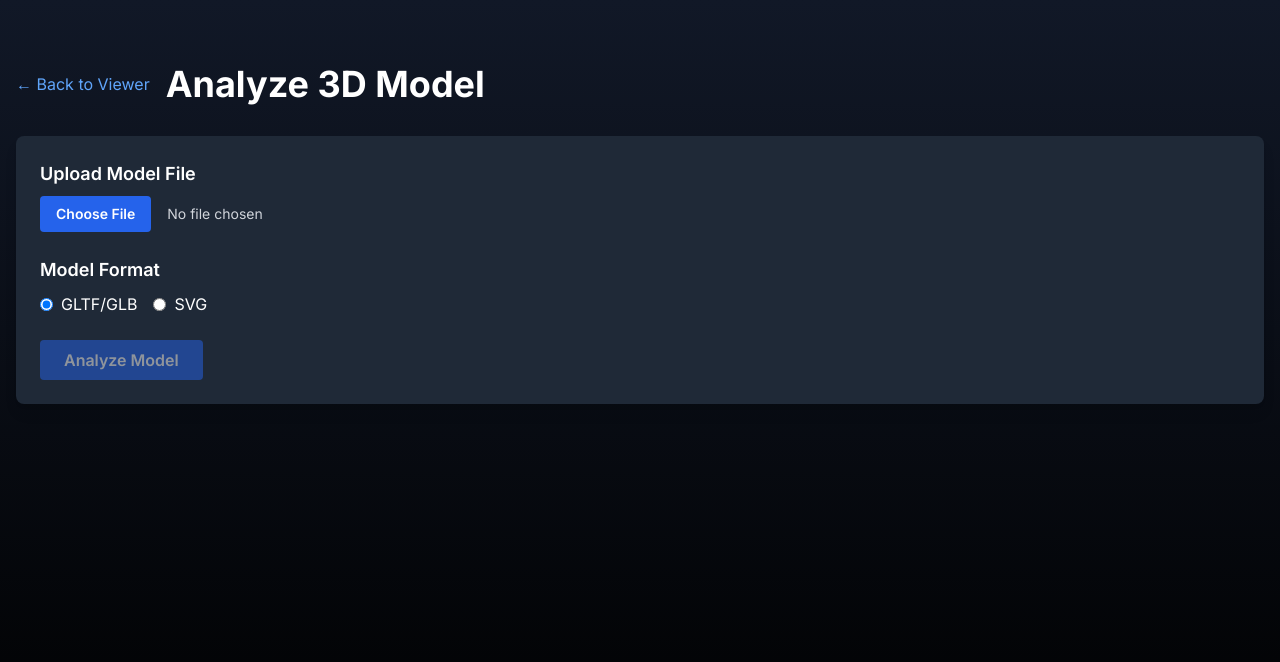
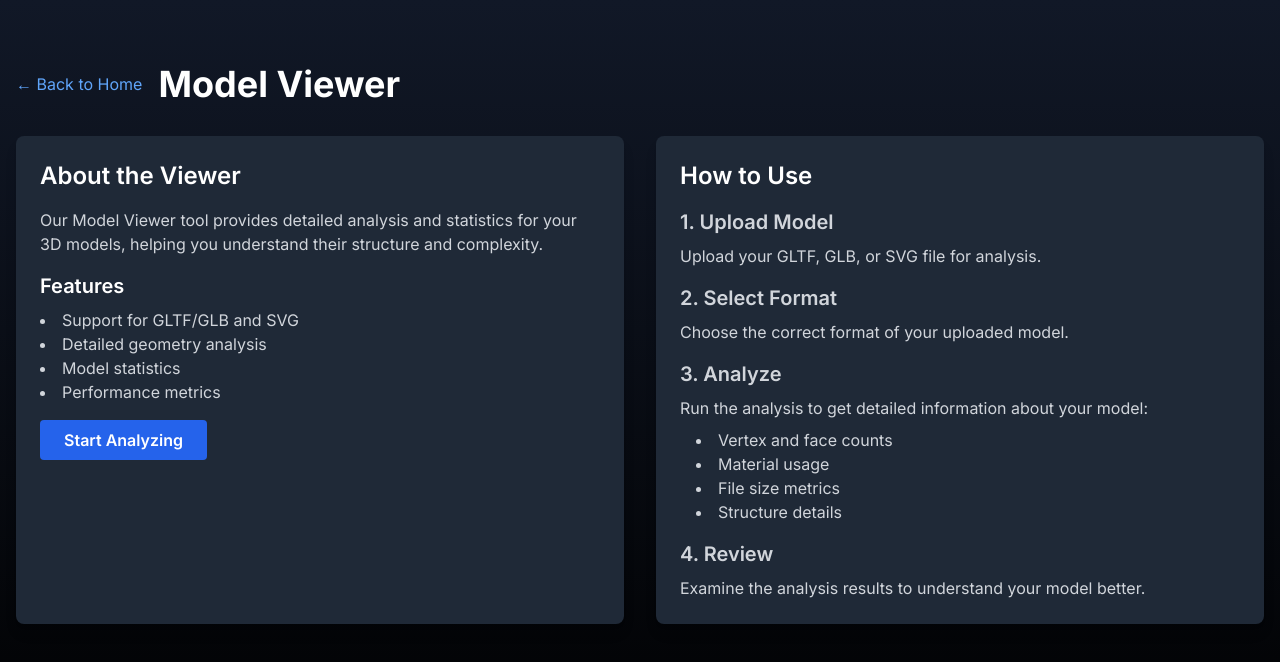
Before and after one commit to wenakita/mcp-project, a Next.js app: page /viewer/use in a window 1280 px wide. Shown: the top 662 px of the page. Built offline with nearby package versions, Linux system fonts and the light colour scheme.

Commit message:
feat: Add landing pages and organize tool interfaces

```diff
--- a/src/app/converter/use/page.tsx
+++ b/src/app/converter/use/page.tsx
@@ -1,110 +1,66 @@
 'use client'
 
-import React, { useState } from 'react'
+import React from 'react'
 import Link from 'next/link'
-import { callModelConverterTool } from '@/lib/mcp'
 
-export default function ConverterToolPage() {
-  const [svgContent, setSvgContent] = useState('')
-  const [scale, setScale] = useState(1)
-  const [result, setResult] = useState('')
-  const [isLoading, setIsLoading] = useState(false)
-
-  const handleFileChange = async (e: React.ChangeEvent<HTMLInputElement>) => {
-    const file = e.target.files?.[0]
-    if (file) {
-      const reader = new FileReader()
-      reader.onload = (e) => {
-        setSvgContent(e.target?.result as string)
-      }
-      reader.readAsText(file)
-    }
-  }
-
-  const handleConvert = async () => {
-    if (!svgContent) return
-
-    setIsLoading(true)
-    try {
-      const response = await callModelConverterTool('svg_to_gltf', {
-        svg_content: svgContent,
-        scale: scale
-      })
-      if (response.success && response.data) {
-        setResult(JSON.stringify(response.data, null, 2))
-      } else {
-        throw new Error(response.error || 'Conversion failed')
-      }
-    } catch (error) {
-      console.error('Conversion error:', error)
-      setResult('Error during conversion')
-    }
-    setIsLoading(false)
-  }
-
+export default function ConverterLandingPage() {
   return (
     <main className="min-h-screen bg-gradient-to-b from-gray-900 to-black text-white">
       <div className="container mx-auto px-4 py-16">
         <div className="mb-8 flex items-center">
           <Link
-            href="/converter"
+            href="/"
             className="mr-4 text-blue-400 hover:text-blue-300"
           >
-            ← Back to Converter
+            ← Back to Home
           </Link>
-          <h1 className="text-4xl font-bold">Convert SVG to GLTF</h1>
+          <h1 className="text-4xl font-bold">Model Converter</h1>
         </div>
 
-        <div className="bg-gray-800 rounded-lg p-6 shadow-lg">
-          <div className="mb-6">
-            <label className="block text-lg font-semibold mb-2">
-              Upload SVG File
-            </label>
-            <input
-              type="file"
-              accept=".svg"
-              onChange={handleFileChange}
-              className="block w-full text-sm text-gray-300
-                file:mr-4 file:py-2 file:px-4
-                file:rounded file:border-0
-                file:text-sm file:font-semibold
-                file:bg-blue-600 file:text-white
-                hover:file:bg-blue-700
-                cursor-pointer"
-            />
+        <div className="grid gap-8 md:grid-cols-2">
+          {/* Info Section */}
+          <div className="bg-gray-800 rounded-lg p-6 shadow-lg">
+            <h2 className="text-2xl font-semibold mb-4">About the Converter</h2>
+            <p className="text-gray-300 mb-4">
+              Our Model Converter tool allows you to convert SVG files into GLTF format, making it easy to use your vector graphics in 3D applications.
+            </p>
+            <h3 className="text-xl font-semibold mb-2">Features</h3>
+            <ul className="list-disc list-inside text-gray-300 mb-4">
+              <li>SVG to GLTF conversion</li>
+              <li>Adjustable scale factor</li>
+              <li>Preserves vector quality</li>
+              <li>Fast processing</li>
+            </ul>
+            <Link
+              href="/converter/use"
+              className="inline-block bg-blue-600 hover:bg-blue-700 text-white px-6 py-2 rounded font-semibold"
+            >
+              Start Converting
+            </Link>
           </div>
 
-          <div className="mb-6">
-            <label className="block text-lg font-semibold mb-2">
-              Scale Factor
-            </label>
-            <input
-              type="number"
-              value={scale}
-              onChange={(e) => setScale(Number(e.target.value))}
-              min="0.1"
-              step="0.1"
-              className="bg-gray-700 text-white rounded px-3 py-2 w-32"
-            />
+          {/* Usage Guide */}
+          <div className="bg-gray-800 rounded-lg p-6 shadow-lg">
+            <h2 className="text-2xl font-semibold mb-4">How to Use</h2>
+            <div className="space-y-4 text-gray-300">
+              <div>
+                <h3 className="text-xl font-semibold mb-2">1. Prepare Your File</h3>
+                <p>Ensure your SVG file is properly formatted and contains the elements you want to convert.</p>
+              </div>
+              <div>
+                <h3 className="text-xl font-semibold mb-2">2. Upload</h3>
+                <p>Upload your SVG file using our simple interface.</p>
+              </div>
+              <div>
+                <h3 className="text-xl font-semibold mb-2">3. Adjust Settings</h3>
+                <p>Set the scale factor to control the size of your output model.</p>
+              </div>
+              <div>
+                <h3 className="text-xl font-semibold mb-2">4. Convert</h3>
+                <p>Click convert and download your new GLTF file.</p>
+              </div>
+            </div>
           </div>
-
-          <button
-            onClick={handleConvert}
-            disabled={!svgContent || isLoading}
-            className={`bg-blue-600 text-white px-6 py-2 rounded font-semibold
-              ${(!svgContent || isLoading) ? 'opacity-50 cursor-not-allowed' : 'hover:bg-blue-700'}`}
-          >
-            {isLoading ? 'Converting...' : 'Convert to GLTF'}
-          </button>
-
-          {result && (
-            <div className="mt-6">
-              <h3 className="text-xl font-semibold mb-2">Result:</h3>
-              <pre className="bg-gray-900 p-4 rounded overflow-x-auto">
-                {result}
-              </pre>
-            </div>
-          )}
         </div>
       </div>
     </main>
--- a/src/app/optimizer/page.tsx
+++ b/src/app/optimizer/page.tsx
@@ -44,24 +44,24 @@ export default function OptimizerLandingPage() {
             <h2 className="text-2xl font-semibold mb-4">How to Use</h2>
             <div className="space-y-4 text-gray-300">
               <div>
-                <h3 className="text-xl font-semibold mb-2">1. Prepare Your Model</h3>
-                <p>Have your GLTF/GLB file ready for optimization.</p>
+                <h3 className="text-xl font-semibold mb-2">1. Upload Model</h3>
+                <p>Upload your GLTF or GLB file that you want to optimize.</p>
               </div>
               <div>
                 <h3 className="text-xl font-semibold mb-2">2. Choose Options</h3>
-                <p>Select which optimizations to apply:</p>
+                <p>Select optimization options:</p>
                 <ul className="list-disc list-inside ml-4 mt-2">
-                  <li>Draco compression for geometry</li>
-                  <li>Mesh simplification for reduced complexity</li>
+                  <li>Enable Draco compression</li>
+                  <li>Apply mesh simplification</li>
                 </ul>
               </div>
               <div>
                 <h3 className="text-xl font-semibold mb-2">3. Optimize</h3>
-                <p>Run the optimization process and download your optimized model.</p>
+                <p>Click optimize and let our tool process your model.</p>
               </div>
               <div>
-                <h3 className="text-xl font-semibold mb-2">4. Verify</h3>
-                <p>Check the optimization results and file size reduction.</p>
+                <h3 className="text-xl font-semibold mb-2">4. Download</h3>
+                <p>Download your optimized model with reduced file size.</p>
               </div>
             </div>
           </div>
--- a/src/app/optimizer/use/page.tsx
+++ b/src/app/optimizer/use/page.tsx
@@ -1,127 +1,70 @@
 'use client'
 
-import React, { useState } from 'react'
+import React from 'react'
 import Link from 'next/link'
-import { callModelConverterTool } from '@/lib/mcp'
 
-export default function OptimizerToolPage() {
-  const [gltfContent, setGltfContent] = useState('')
-  const [compress, setCompress] = useState(true)
-  const [simplify, setSimplify] = useState(true)
-  const [result, setResult] = useState('')
-  const [isLoading, setIsLoading] = useState(false)
-
-  const handleFileChange = async (e: React.ChangeEvent<HTMLInputElement>) => {
-    const file = e.target.files?.[0]
-    if (file) {
-      const reader = new FileReader()
-      reader.onload = (e) => {
-        setGltfContent(e.target?.result as string)
-      }
-      reader.readAsText(file)
-    }
-  }
-
-  const handleOptimize = async () => {
-    if (!gltfContent) return
-
-    setIsLoading(true)
-    try {
-      const response = await callModelConverterTool('optimize_gltf', {
-        gltf_content: gltfContent,
-        compress,
-        simplify
-      })
-
-      if (response.success && response.data) {
-        setResult(JSON.stringify(response.data, null, 2))
-      } else {
-        throw new Error(response.error || 'Optimization failed')
-      }
-    } catch (error) {
-      console.error('Optimization error:', error)
-      setResult('Error during optimization')
-    }
-    setIsLoading(false)
-  }
-
+export default function OptimizerLandingPage() {
   return (
     <main className="min-h-screen bg-gradient-to-b from-gray-900 to-black text-white">
       <div className="container mx-auto px-4 py-16">
         <div className="mb-8 flex items-center">
           <Link
-            href="/optimizer"
+            href="/"
             className="mr-4 text-blue-400 hover:text-blue-300"
           >
-            ← Back to Optimizer
+            ← Back to Home
           </Link>
-          <h1 className="text-4xl font-bold">Optimize GLTF Model</h1>
+          <h1 className="text-4xl font-bold">Model Optimizer</h1>
         </div>
 
-        <div className="bg-gray-800 rounded-lg p-6 shadow-lg">
-          <div className="mb-6">
-            <label className="block text-lg font-semibold mb-2">
-              Upload GLTF File
-            </label>
-            <input
-              type="file"
-              accept=".gltf,.glb"
-              onChange={handleFileChange}
-              className="block w-full text-sm text-gray-300
-                file:mr-4 file:py-2 file:px-4
-                file:rounded file:border-0
-                file:text-sm file:font-semibold
-                file:bg-blue-600 file:text-white
-                hover:file:bg-blue-700
-                cursor-pointer"
-            />
+        <div className="grid gap-8 md:grid-cols-2">
+          {/* Info Section */}
+          <div className="bg-gray-800 rounded-lg p-6 shadow-lg">
+            <h2 className="text-2xl font-semibold mb-4">About the Optimizer</h2>
+            <p className="text-gray-300 mb-4">
+              Our Model Optimizer tool helps you reduce file size and improve performance of your 3D models while maintaining visual quality.
+            </p>
+            <h3 className="text-xl font-semibold mb-2">Features</h3>
+            <ul className="list-disc list-inside text-gray-300 mb-4">
+              <li>Draco compression support</li>
+              <li>Mesh simplification</li>
+              <li>Optimized for web delivery</li>
+              <li>Maintains model fidelity</li>
+            </ul>
+            <Link
+              href="/optimizer/use"
+              className="inline-block bg-blue-600 hover:bg-blue-700 text-white px-6 py-2 rounded font-semibold"
+            >
+              Start Optimizing
+            </Link>
           </div>
 
-          <div className="mb-6 space-y-4">
-            <div className="flex items-center">
-              <input
-                type="checkbox"
-                id="compress"
-                checked={compress}
-                onChange={(e) => setCompress(e.target.checked)}
-                className="mr-2 h-4 w-4"
-              />
-              <label htmlFor="compress" className="text-lg">
-                Apply Draco Compression
-              </label>
-            </div>
-
-            <div className="flex items-center">
-              <input
-                type="checkbox"
-                id="simplify"
-                checked={simplify}
-                onChange={(e) => setSimplify(e.target.checked)}
-                className="mr-2 h-4 w-4"
-              />
-              <label htmlFor="simplify" className="text-lg">
-                Simplify Geometry
-              </label>
+          {/* Usage Guide */}
+          <div className="bg-gray-800 rounded-lg p-6 shadow-lg">
+            <h2 className="text-2xl font-semibold mb-4">How to Use</h2>
+            <div className="space-y-4 text-gray-300">
+              <div>
+                <h3 className="text-xl font-semibold mb-2">1. Prepare Your Model</h3>
+                <p>Have your GLTF/GLB file ready for optimization.</p>
+              </div>
+              <div>
+                <h3 className="text-xl font-semibold mb-2">2. Choose Options</h3>
+                <p>Select which optimizations to apply:</p>
+                <ul className="list-disc list-inside ml-4 mt-2">
+                  <li>Draco compression for geometry</li>
+                  <li>Mesh simplification for reduced complexity</li>
+                </ul>
+              </div>
+              <div>
+                <h3 className="text-xl font-semibold mb-2">3. Optimize</h3>
+                <p>Run the optimization process and download your optimized model.</p>
+              </div>
+              <div>
+                <h3 className="text-xl font-semibold mb-2">4. Verify</h3>
+                <p>Check the optimization results and file size reduction.</p>
+              </div>
             </div>
           </div>
-
-          <button
-            onClick={handleOptimize}
-            disabled={!gltfContent || isLoading}
-            className={`bg-blue-600 text-white px-6 py-2 rounded font-semibold
-              ${(!gltfContent || isLoading) ? 'opacity-50 cursor-not-allowed' : 'hover:bg-blue-700'}`}
-          >
-            {isLoading ? 'Optimizing...' : 'Optimize Model'}
-          </button>
-
-          {result && (
-            <div className="mt-6">
-              <h3 className="text-xl font-semibold mb-2">Result:</h3>
-              <pre className="bg-gray-900 p-4 rounded overflow-x-auto">
-                {result}
-              </pre>
-            </div>
-          )}
         </div>
       </div>
     </main>
--- a/src/app/viewer/page.tsx
+++ b/src/app/viewer/page.tsx
@@ -53,7 +53,7 @@ export default function ViewerLandingPage() {
               </div>
               <div>
                 <h3 className="text-xl font-semibold mb-2">3. Analyze</h3>
-                <p>Run the analysis to get detailed information about your model:</p>
+                <p>Get detailed information about your model:</p>
                 <ul className="list-disc list-inside ml-4 mt-2">
                   <li>Vertex and face counts</li>
                   <li>Material usage</li>
--- a/src/app/viewer/use/page.tsx
+++ b/src/app/viewer/use/page.tsx
@@ -1,132 +1,72 @@
 'use client'
 
-import React, { useState } from 'react'
+import React from 'react'
 import Link from 'next/link'
-import { callModelConverterTool } from '@/lib/mcp'
 
-export default function ViewerToolPage() {
-  const [modelContent, setModelContent] = useState('')
-  const [modelFormat, setModelFormat] = useState<'gltf' | 'svg'>('gltf')
-  const [result, setResult] = useState('')
-  const [isLoading, setIsLoading] = useState(false)
-
-  const handleFileChange = async (e: React.ChangeEvent<HTMLInputElement>) => {
-    const file = e.target.files?.[0]
-    if (file) {
-      // Set format based on file extension
-      if (file.name.toLowerCase().endsWith('.svg')) {
-        setModelFormat('svg')
-      } else {
-        setModelFormat('gltf')
-      }
-
-      const reader = new FileReader()
-      reader.onload = (e) => {
-        setModelContent(e.target?.result as string)
-      }
-      reader.readAsText(file)
-    }
-  }
-
-  const handleAnalyze = async () => {
-    if (!modelContent) return
-
-    setIsLoading(true)
-    try {
-      const response = await callModelConverterTool('analyze_model', {
-        model_content: modelContent,
-        format: modelFormat
-      })
-
-      if (response.success && response.data) {
-        setResult(JSON.stringify(response.data, null, 2))
-      } else {
-        throw new Error(response.error || 'Analysis failed')
-      }
-    } catch (error) {
-      console.error('Analysis error:', error)
-      setResult('Error during analysis')
-    }
-    setIsLoading(false)
-  }
-
+export default function ViewerLandingPage() {
   return (
     <main className="min-h-screen bg-gradient-to-b from-gray-900 to-black text-white">
       <div className="container mx-auto px-4 py-16">
         <div className="mb-8 flex items-center">
           <Link
-            href="/viewer"
+            href="/"
             className="mr-4 text-blue-400 hover:text-blue-300"
           >
-            ← Back to Viewer
+            ← Back to Home
           </Link>
-          <h1 className="text-4xl font-bold">Analyze 3D Model</h1>
+          <h1 className="text-4xl font-bold">Model Viewer</h1>
         </div>
 
-        <div className="bg-gray-800 rounded-lg p-6 shadow-lg">
-          <div className="mb-6">
-            <label className="block text-lg font-semibold mb-2">
-              Upload Model File
-            </label>
-            <input
-              type="file"
-              accept=".gltf,.glb,.svg"
-              onChange={handleFileChange}
-              className="block w-full text-sm text-gray-300
-                file:mr-4 file:py-2 file:px-4
-                file:rounded file:border-0
-                file:text-sm file:font-semibold
-                file:bg-blue-600 file:text-white
-                hover:file:bg-blue-700
-                cursor-pointer"
-            />
+        <div className="grid gap-8 md:grid-cols-2">
+          {/* Info Section */}
+          <div className="bg-gray-800 rounded-lg p-6 shadow-lg">
+            <h2 className="text-2xl font-semibold mb-4">About the Viewer</h2>
+            <p className="text-gray-300 mb-4">
+              Our Model Viewer tool provides detailed analysis and statistics for your 3D models, helping you understand their structure and complexity.
+            </p>
+            <h3 className="text-xl font-semibold mb-2">Features</h3>
+            <ul className="list-disc list-inside text-gray-300 mb-4">
+              <li>Support for GLTF/GLB and SVG</li>
+              <li>Detailed geometry analysis</li>
+              <li>Model statistics</li>
+              <li>Performance metrics</li>
+            </ul>
+            <Link
+              href="/viewer/use"
+              className="inline-block bg-blue-600 hover:bg-blue-700 text-white px-6 py-2 rounded font-semibold"
+            >
+              Start Analyzing
+            </Link>
           </div>
 
-          <div className="mb-6">
-            <label className="block text-lg font-semibold mb-2">
-              Model Format
-            </label>
-            <div className="flex space-x-4">
-              <label className="flex items-center">
-                <input
-                  type="radio"
-                  value="gltf"
-                  checked={modelFormat === 'gltf'}
-                  onChange={(e) => setModelFormat('gltf')}
-                  className="mr-2"
-                />
-                GLTF/GLB
-              </label>
-              <label className="flex items-center">
-                <input
-                  type="radio"
-                  value="svg"
-                  checked={modelFormat === 'svg'}
-                  onChange={(e) => setModelFormat('svg')}
-                  className="mr-2"
-                />
-                SVG
-              </label>
+          {/* Usage Guide */}
+          <div className="bg-gray-800 rounded-lg p-6 shadow-lg">
+            <h2 className="text-2xl font-semibold mb-4">How to Use</h2>
+            <div className="space-y-4 text-gray-300">
+              <div>
+                <h3 className="text-xl font-semibold mb-2">1. Upload Model</h3>
+                <p>Upload your GLTF, GLB, or SVG file for analysis.</p>
+              </div>
+              <div>
+                <h3 className="text-xl font-semibold mb-2">2. Select Format</h3>
+                <p>Choose the correct format of your uploaded model.</p>
+              </div>
+              <div>
+                <h3 className="text-xl font-semibold mb-2">3. Analyze</h3>
+                <p>Run the analysis to get detailed information about your model:</p>
+                <ul className="list-disc list-inside ml-4 mt-2">
+                  <li>Vertex and face counts</li>
+                  <li>Material usage</li>
+                  <li>File size metrics</li>
+                  <li>Structure details</li>
+                </ul>
+              </div>
+              <div>
+                <h3 className="text-xl font-semibold mb-2">4. Review</h3>
+                <p>Examine the analysis results to understand your model better.</p>
+              </div>
             </div>
           </div>
-
-          <button
-            onClick={handleAnalyze}
-            disabled={!modelContent || isLoading}
-            className={`bg-blue-600 text-white px-6 py-2 rounded font-semibold
-              ${(!modelContent || isLoading) ? 'opacity-50 cursor-not-allowed' : 'hover:bg-blue-700'}`}
-          >
-            {isLoading ? 'Analyzing...' : 'Analyze Model'}
-          </button>
-
-          {result && (
-            <div className="mt-6">
-              <h3 className="text-xl font-semibold mb-2">Analysis Results:</h3>
-              <pre className="bg-gray-900 p-4 rounded overflow-x-auto">
-                {result}
-              </pre>
-            </div>
-          )}
         </div>
       </div>
     </main>
```
